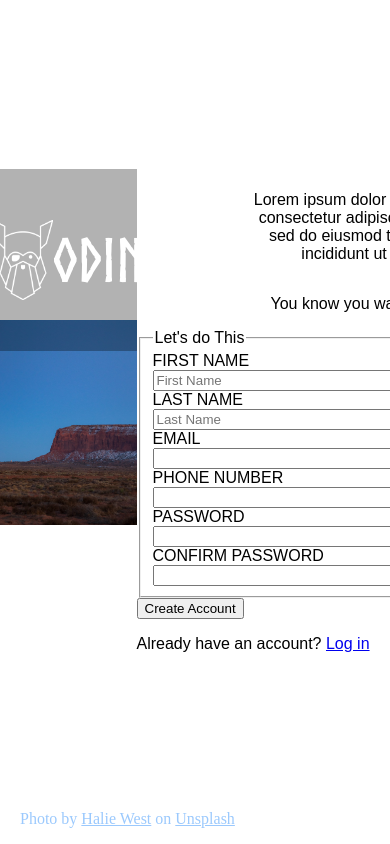
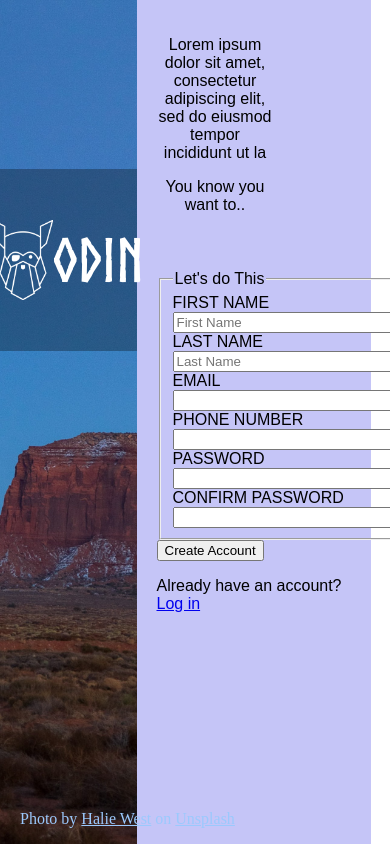
Before and after one commit to Icyblue-7/project-sign-up-form, a plain HTML site: page index.html in a window 390 px wide. Shown: the top 844 px of the page. Drawn offline with Linux system fonts and the light colour scheme; a web font is replaced by a local one.

Commit message:
background size property changed to 'cover' to make it responsive

```diff
--- a/index.html
+++ b/index.html
@@ -18,9 +18,12 @@
         </p>
     </div>
     <div class="form">
+        <div class="header">
+
             <p>Lorem ipsum dolor sit amet, consectetur adipiscing elit, sed do  eiusmod tempor incididunt ut la </p>
 
             <p>You know you want to.. </p>
+        </div>
         <form action="example.com/path" method="post">
             <fieldset>
                 <legend>Let's do This</legend>
--- a/style.css
+++ b/style.css
@@ -6,10 +6,8 @@
 }
 
 
-
 body {
     display: flex;
-    align-items: center;
     margin: 0;
     padding: 0;
 }
@@ -17,7 +15,7 @@ body {
     background:
         url(./photo/halie-west-8O5RyCqgdBk-unsplash.jpg)
         no-repeat
-        center center / 100%;
+        center center / cover;
     height: 100vh;
     width: 35%;
 }
@@ -48,19 +46,19 @@ body {
     width: 60px;
 }
 
-
 .form {
     font-family: 'Signika Negative', sans-serif;
-    display: flex;
-    flex-direction: column;
-    align-items: center;
-    justify-content: center;
+    background-color: rgb(197, 197, 247);
+    max-width: 60%;
 }
-.form > p {
+.form > .header {
     text-align: center;
     width: 50%;
+    padding: 20px;
 }
-
+form {
+    padding: 20px;
+}
 fieldset {
     display: flex;
     flex-direction: column;
```
